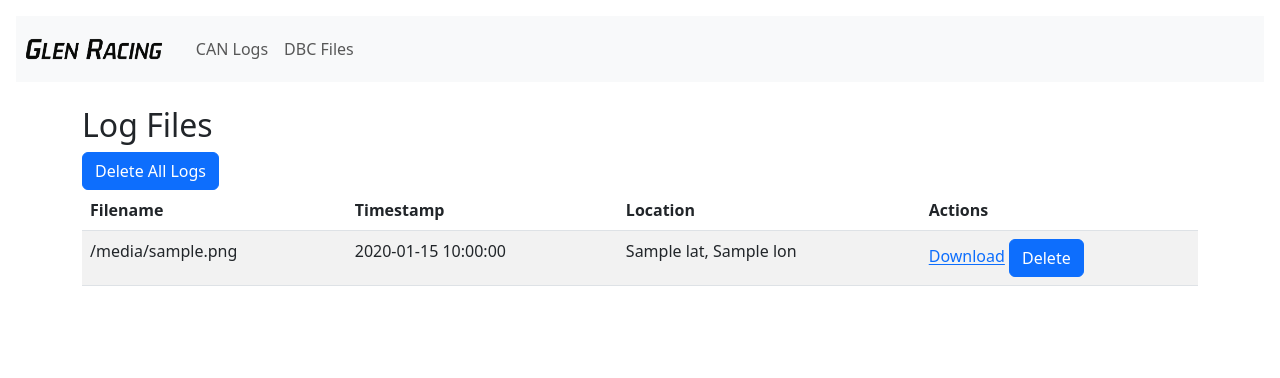
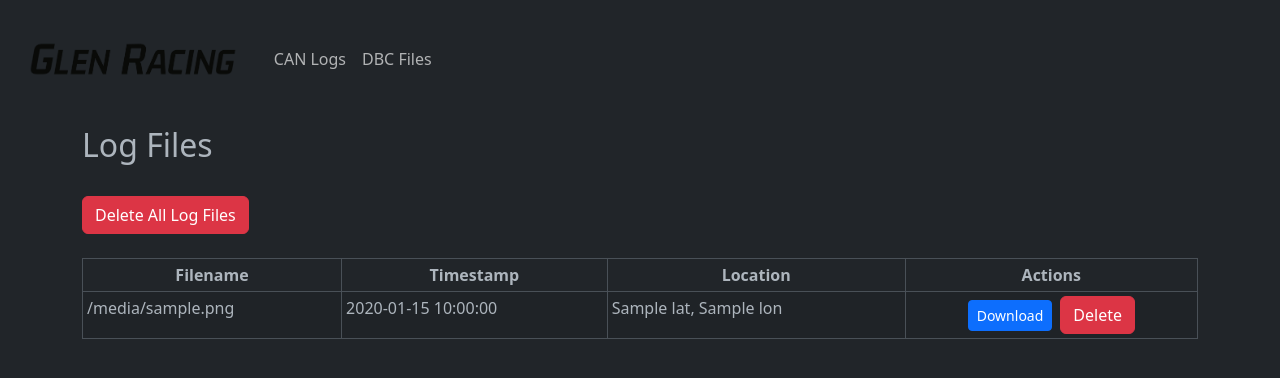
Before and after one commit to bglen/vehicle_telemetry, a Flask app: template software/webapp/templates/logs.html in a window 1280 px wide. Shown: the top 378 px of the page. Run offline with Flask 3, Linux system fonts and the light colour scheme; the template is opened without the code that fills it: most values are stand-ins (such as "Sample title", 1, 10 or a date in 2020).

Commit message:
updated page style and table format

```diff
--- a/software/webapp/templates/base.html
+++ b/software/webapp/templates/base.html
@@ -1,6 +1,6 @@
 <!-- templates/base.html -->
 <!DOCTYPE html>
-<html lang="en">
+<html lang="en" data-bs-theme="dark">
   <head>
     <meta charset="UTF-8" />
     <meta name="viewport" content="width=device-width, initial-scale=1.0" />
@@ -15,11 +15,11 @@
     <link rel="stylesheet" href="{{ url_for('static', filename='style.css') }}" />
   </head>
   <body class="p-3">
-    <nav class="navbar navbar-expand-lg navbar-light bg-light mb-4">
+    <nav class="navbar navbar-expand-lg navbar-light mb-4">
         <a class="navbar-brand" href="{{ url_for('list_logs') }}">
         <img src="{{ url_for('static', filename='images/Glen Racing.png') }}"
             alt="Glen Racing"
-            style="height:40px; /* or whatever fits your navbar */" />
+            style="height:60px; /* or whatever fits your navbar */" />
         </a>
         <div class="navbar-nav">
         <a class="nav-item nav-link" href="{{ url_for('list_logs') }}">CAN Logs</a>
--- a/software/webapp/templates/logs.html
+++ b/software/webapp/templates/logs.html
@@ -3,18 +3,20 @@
 {% block title %}CAN Logs{% endblock %}
 {% block content %}
     <h2>Log Files</h2>
+    <br>
 
     <form action="{{ url_for('delete_all_logs') }}" method="post" onsubmit="return confirm('Are you sure you want to delete all logs?');">
-      <button class="btn btn-primary" type="submit">Delete All Logs</button>
+      <button class="btn btn-danger" type="submit">Delete All Log Files</button>
     </form>
+    <br>
 
-    <table class="table table-striped">
+    <table class="table table-striped table-hover table-sm table-bordered ">
       <thead>
         <tr>
-          <th>Filename</th>
-          <th>Timestamp</th>
-          <th>Location</th>
-          <th>Actions</th>
+          <th class="text-center">Filename</th>
+          <th class="text-center">Timestamp</th>
+          <th class="text-center">Location</th>
+          <th class="text-center">Actions</th>
         </tr>
       </thead>
 
@@ -30,11 +32,16 @@
                 N/A
               {% endif %}
             </td>
-            <td>
-              <a href="{{ url_for('download_log', filename=entry.filename) }}">Download</a>
-              <form action="{{ url_for('delete_log', filename=entry.filename) }}" method="post" style="display:inline;" onsubmit="return confirm('Delete {{ entry.filename }}?');">
-                <button class="btn btn-primary" type="submit">Delete</button>
-              </form>
+            <td class="text-center">
+              <div class="d-inline-flex align-items-center gap-2">
+                <a class="btn btn-sm btn-primary"
+                    href="{{ url_for('download_log', filename=entry.filename) }}">
+                    Download
+                </a>
+                <form action="{{ url_for('delete_log', filename=entry.filename) }}" method="post" style="display:inline;" onsubmit="return confirm('Delete {{ entry.filename }}?');">
+                    <button class="btn btn-danger" type="submit">Delete</button>
+                </form>
+            </div>
             </td>
           </tr>
         {% endfor %}
```
Also changed, not shown: software/webapp/templates/dbc.html (+9 -6 lines), README.md.
